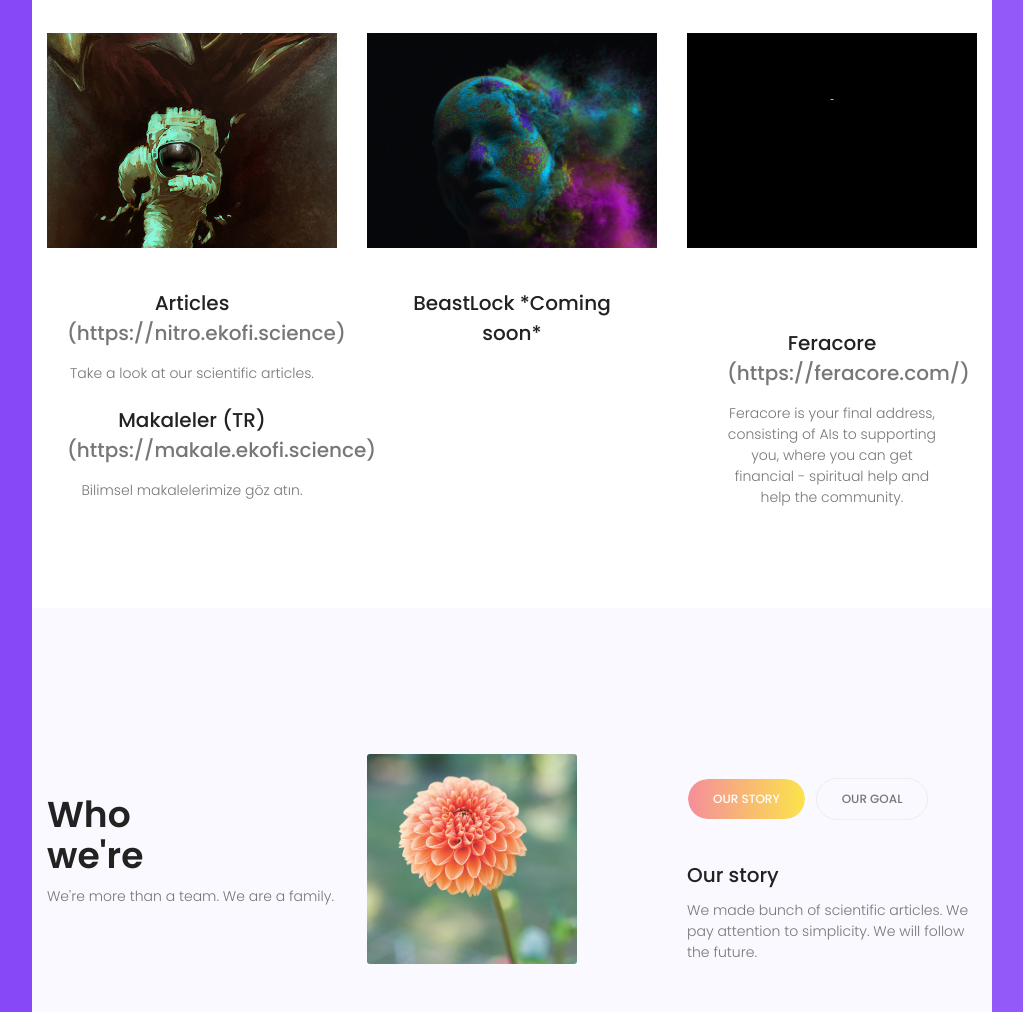
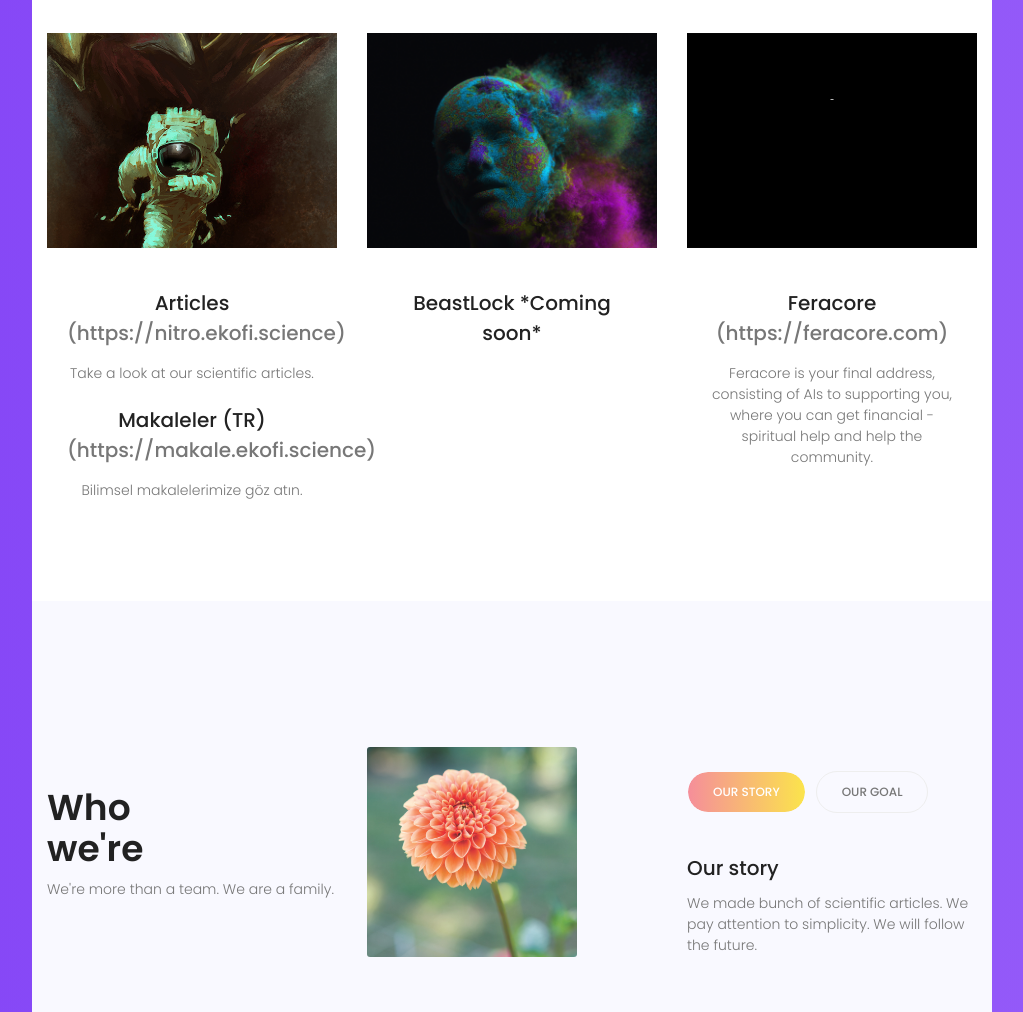
Before and after one commit to ekofi/ekofimain.github.io, a plain HTML site: page index.html in a window 1280 px wide. Shown: the part 763-1775 px from the top of the page, without its empty margins (128-1151 px from the left). Drawn offline with nearby package versions, Linux system fonts and the light colour scheme.

Commit message:
Update index.html

```diff
--- a/index.html
+++ b/index.html
@@ -96,10 +96,8 @@
 							<div class="single-blog">
 								<div class="thumb" style="background: url(img/ea.gif);"></div>
 								<div class="desc text-center">
-									<div class="desc text-center">
-									<h4>Feracore <a href="https://feracore.com/">(https://feracore.com/)</a></h4>
+									<h4>Feracore <a href="https://feracore.com">(https://feracore.com)</a></h4>
 									<p>Feracore is your final address, consisting of AIs to supporting you, where you can get financial - spiritual help and help the community.</p>
-								</div>
 								</div>
 							</div>
 						</div>
@@ -170,7 +168,7 @@
 						<div class="footer-social">>
 							<a href="https://twitter.com/ekofiresearch"><i class="fa fa-twitter"></i></a><br>
 						</div>
-						<div class="copy-right-text">Copyright &copy; 2018-2021 Ekofi Research (ekofi.science) All rights reserved <br> Template by <a href="https://colorlib.com">Colorlib</a><div>Hosted by <a href="https://pages.github.com">Github</div>
+						<div class="copy-right-text">Copyright &copy; 2018-2021 Ekofi Research (ekofi.science) All rights reserved</div>
 
 					</div>
 				</div>
```
